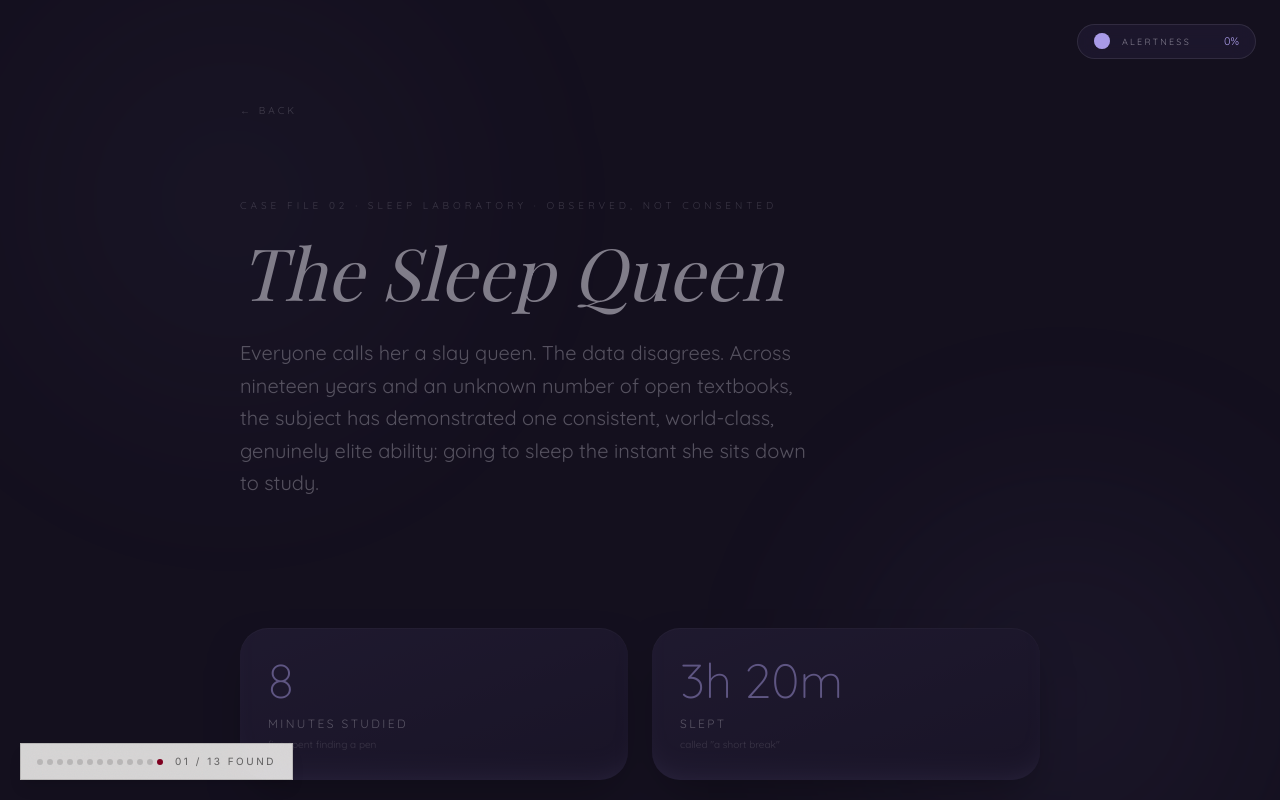
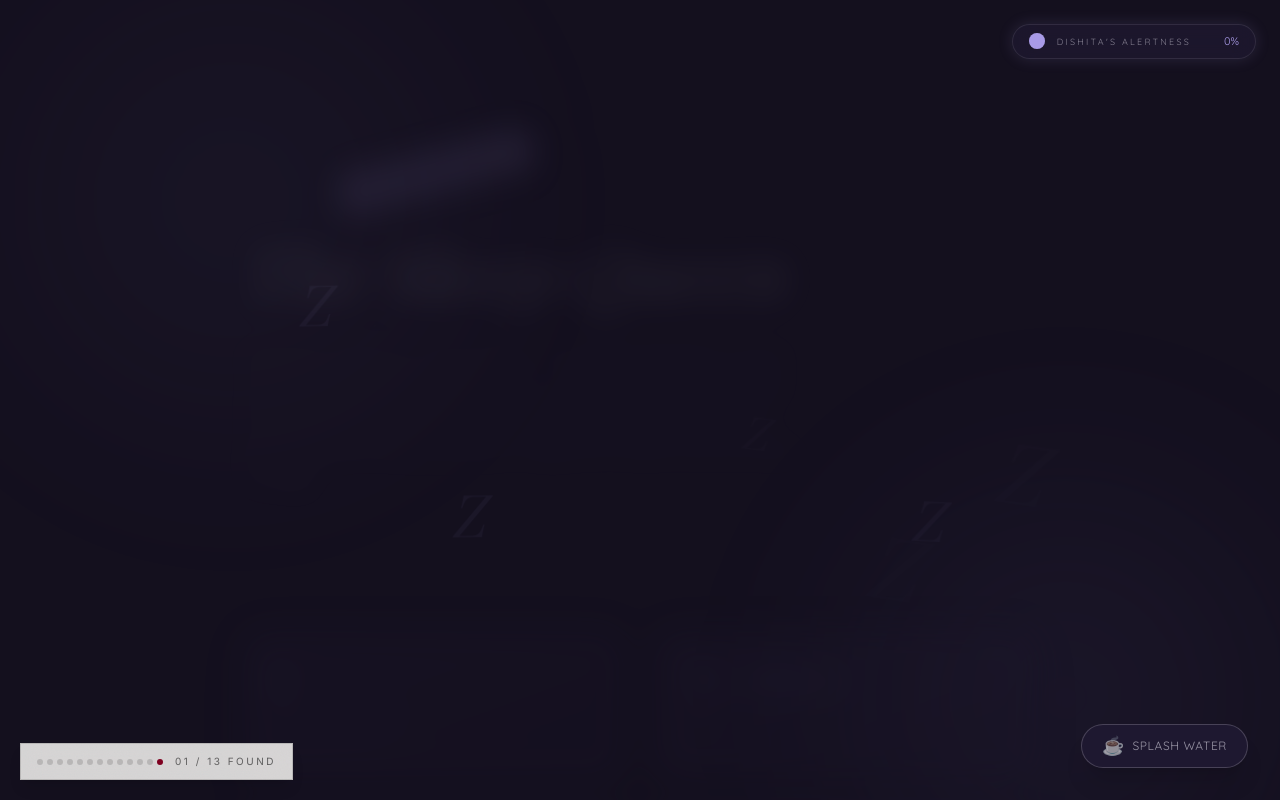
Before and after one commit to Shashwat-Gupta57/Dish-Bday, a React (Vite) app: page /sleep in a window 1280 px wide. Shown: the top 800 px of the page. Built offline with nearby package versions, Linux system fonts and the light colour scheme; a web font is replaced by a local one.

Commit message:
Sleepiness- styling upgrades a lot!

```diff
--- a/src/components/sleep/AuntyCard.tsx
+++ b/src/components/sleep/AuntyCard.tsx
@@ -13,11 +13,13 @@ export default function AuntyCard() {
 
   return (
     <div className="w-full max-w-md mx-auto">
-      <button
+      <motion.button
         onClick={() => setFlipped((f) => !f)}
         aria-label={flipped ? 'Show the front of the card' : 'Show the back of the card'}
-        className="w-full block text-left"
+        className="w-full block text-left outline-none"
         style={{ perspective: '1400px' }}
+        whileHover={{ scale: 1.02 }}
+        whileTap={{ scale: 0.95, rotate: [-2, 2, -2, 2, 0], transition: { duration: 0.4 } }}
       >
         <motion.div
           animate={{ rotateY: flipped ? 180 : 0 }}
@@ -104,7 +106,7 @@ export default function AuntyCard() {
             </div>
           </div>
         </motion.div>
-      </button>
+      </motion.button>
     </div>
   );
 }
--- a/src/components/sleep/SnoozeAlarm.tsx
+++ b/src/components/sleep/SnoozeAlarm.tsx
@@ -84,22 +84,34 @@ export default function SnoozeAlarm() {
         </AnimatePresence>
 
         <div className="flex flex-col items-center gap-4 mt-6">
-          <button
+          <motion.button
             onClick={snooze}
-            className="font-soft text-sm tracking-[0.25em] uppercase text-night bg-lavender rounded-full px-10 py-4 shadow-lg hover:brightness-110 active:scale-[0.97] transition-all"
+            whileTap={{
+              scale: 0.9,
+              x: [-10, 10, -10, 10, 0],
+              transition: { duration: 0.4 }
+            }}
+            className="font-soft text-sm tracking-[0.25em] uppercase text-night bg-lavender rounded-full px-10 py-4 shadow-[0_0_20px_rgba(169,155,232,0.3)] hover:shadow-[0_0_35px_rgba(169,155,232,0.6)] transition-all"
           >
             Snooze
-          </button>
+          </motion.button>
 
           {/* Always present, always just out of reach. */}
-          <button
+          <motion.button
             disabled
             aria-disabled="true"
             title="Not for you"
-            className="font-soft text-[10px] tracking-[0.3em] uppercase text-moon/15 cursor-not-allowed px-6 py-2"
+            className="font-soft text-[10px] tracking-[0.3em] uppercase text-moon/15 cursor-not-allowed px-6 py-2 relative"
+            onHoverStart={(e) => {
+              // Just a little chaotic jump
+              const dx = (Math.random() - 0.5) * 100;
+              const dy = (Math.random() - 0.5) * 40 + 20;
+              e.target.style.transform = `translate(${dx}px, ${dy}px)`;
+            }}
+            style={{ transition: 'transform 0.15s ease-out' }}
           >
             Dismiss
-          </button>
+          </motion.button>
         </div>
 
         <p className="font-soft text-[10px] tracking-[0.25em] uppercase text-moon/35 mt-8 tabular-nums">
--- a/src/index.css
+++ b/src/index.css
@@ -118,10 +118,24 @@ h1, h2, h3, h4, h5, h6, .font-serif {
   100% { opacity: 0; transform: translate(28px, -90px) scale(1.25) rotate(10deg) }
 }
 
-.animate-drift   { animation: drift 9s ease-in-out infinite }
-.animate-breathe { animation: breathe 7s ease-in-out infinite }
-.animate-zfloat  { animation: zfloat 4.5s ease-out infinite }
+@keyframes brain-spin {
+  0% { transform: rotate(0deg); }
+  100% { transform: rotate(360deg); }
+}
+
+@keyframes nod-off {
+  0%, 100% { transform: rotate(0deg) translateY(0px); }
+  45% { transform: rotate(3deg) translateY(6px); }
+  50% { transform: rotate(5deg) translateY(12px); } /* sudden drop */
+  55% { transform: rotate(-1deg) translateY(-2px); } /* jerk awake */
+}
+
+.animate-drift      { animation: drift 9s ease-in-out infinite }
+.animate-breathe    { animation: breathe 7s ease-in-out infinite }
+.animate-zfloat     { animation: zfloat 4.5s ease-out infinite }
+.animate-brain-spin { animation: brain-spin 30s linear infinite }
+.animate-nod-off    { animation: nod-off 7s ease-in-out infinite }
 
 @media (prefers-reduced-motion: reduce) {
-  .animate-drift, .animate-breathe, .animate-zfloat { animation: none }
+  .animate-drift, .animate-breathe, .animate-zfloat, .animate-brain-spin, .animate-nod-off { animation: none }
 }
--- a/src/pages/Sleep.tsx
+++ b/src/pages/Sleep.tsx
@@ -1,4 +1,4 @@
-import { useEffect, useRef } from 'react';
+import { useEffect, useRef, useState } from 'react';
 import { AnimatePresence, motion, useScroll, useTransform, useSpring } from 'motion/react';
 import { Link } from 'react-router-dom';
 import { useEggs } from '../lib/EggContext';
@@ -39,7 +39,8 @@ const STATS = [
 export default function Sleep() {
   const { find } = useEggs();
   const ref = useRef<HTMLDivElement>(null);
-  const { asleep, dozed, wake } = useIdleSleep(22000);
+  const [caffeinated, setCaffeinated] = useState(false);
+  const { asleep, dozed, wake } = useIdleSleep(12000, !caffeinated);
 
   useEffect(() => {
     find('sleepfile');
@@ -54,6 +55,8 @@ export default function Sleep() {
   const moonFill = useTransform(alertness, [0, 100], ['100%', '0%']);
   // The page itself gets progressively hazier towards the bottom.
   const haze = useTransform(smooth, [0, 0.6, 1], [0, 0.15, 0.5]);
+  const pageBlur = useTransform(smooth, [0.75, 1], ['blur(0px)', 'blur(16px)']);
+  const contentOpacity = useTransform(smooth, [0.85, 1], [1, 0.2]);
 
   return (
     <div ref={ref} className="relative min-h-screen bg-night text-moon overflow-hidden">
@@ -70,38 +73,71 @@ export default function Sleep() {
             animationDelay: '3s',
           }}
         />
+        {/* Floating Zzs in the background always */}
+        {[...Array(6)].map((_, i) => (
+          <span
+            key={i}
+            className="absolute font-serif italic text-lavender/10 animate-zfloat"
+            style={{
+              fontSize: `${Math.random() * 3 + 2}rem`,
+              left: `${15 + Math.random() * 70}%`,
+              top: `${20 + Math.random() * 60}%`,
+              animationDelay: `${Math.random() * 5}s`,
+              animationDuration: `${Math.random() * 4 + 6}s`,
+            }}
+          >
+            Z
+          </span>
+        ))}
       </div>
 
       {/* Drowsiness wash — thickens as she scrolls */}
       <motion.div
         aria-hidden="true"
         className="pointer-events-none fixed inset-0 z-30 bg-night"
-        style={{ opacity: haze }}
+        style={{ opacity: caffeinated ? 0 : haze }}
       />
 
       {/* Alertness HUD */}
-      <div className="fixed top-4 right-4 md:top-6 md:right-6 z-40 flex items-center gap-3 rounded-full bg-night-deep/80 backdrop-blur-md border border-moon/10 px-4 py-2">
+      <div className="fixed top-4 right-4 md:top-6 md:right-6 z-40 flex items-center gap-3 rounded-full bg-night-deep/80 backdrop-blur-md border border-moon/10 px-4 py-2 shadow-[0_0_15px_rgba(169,155,232,0.15)]">
         <span className="relative w-4 h-4 rounded-full overflow-hidden bg-moon/20 shrink-0">
-          <motion.span className="absolute inset-x-0 bottom-0 bg-lavender" style={{ height: moonFill }} />
+          <motion.span className="absolute inset-x-0 bottom-0 bg-lavender" style={{ height: caffeinated ? '100%' : moonFill }} />
         </span>
         <span className="font-soft text-[9px] tracking-[0.25em] uppercase text-moon/50">
-          Alertness
+          Dishita's Alertness
         </span>
         <motion.span className="font-soft text-[11px] tabular-nums text-lavender w-9 text-right">
-          {alertnessText}
+          {caffeinated ? '100%' : alertnessText}
         </motion.span>
       </div>
 
-      <div className="relative z-20 px-6 md:px-12 py-16 md:py-24 max-w-4xl mx-auto">
+      <motion.div
+        className="relative z-20 px-6 md:px-12 py-16 md:py-24 max-w-4xl mx-auto"
+        style={{
+          filter: caffeinated ? 'none' : pageBlur,
+          opacity: caffeinated ? 1 : contentOpacity
+        }}
+      >
         <BackLink className="inline-flex items-center gap-2 font-soft text-[10px] tracking-[0.3em] uppercase text-moon/40 hover:text-lavender transition-colors mb-20">
           &larr; Back
         </BackLink>
 
-        <header className="mb-24 md:mb-32">
+        <header className="mb-24 md:mb-32 relative">
+          <motion.div
+            initial={{ rotate: -10, scale: 0 }}
+            animate={{ rotate: -15, scale: 1 }}
+            transition={{ type: 'spring', delay: 0.5, bounce: 0.6 }}
+            className="absolute -top-12 left-10 md:left-24 z-10 bg-lavender text-night px-4 py-2 rounded-xl shadow-lg border border-lavender-light max-w-[200px]"
+          >
+            <p className="font-soft text-[10px] leading-tight font-medium">
+              kitna bhi baddie ban jao, rahogi to baby face+aunty vibes wali hi😝
+            </p>
+          </motion.div>
+
           <p className="font-soft text-[10px] tracking-[0.4em] uppercase text-moon/35 mb-6">
             Case File 02 &middot; Sleep Laboratory &middot; Observed, not consented
           </p>
-          <h1 className="font-serif text-5xl md:text-7xl leading-[0.95] italic mb-8">
+          <h1 className="font-serif text-5xl md:text-7xl leading-[0.95] italic mb-8 inline-block animate-nod-off origin-bottom-left">
             The Sleep Queen
           </h1>
           <p className="font-soft text-lg md:text-xl leading-relaxed text-moon/60 max-w-xl">
@@ -113,8 +149,17 @@ export default function Sleep() {
         </header>
 
         <section className="grid grid-cols-2 gap-4 md:gap-6 mb-24 md:mb-32">
-          {STATS.map((s) => (
-            <div key={s.l} className="clay p-5 md:p-7">
+          {STATS.map((s, i) => (
+            <motion.div
+              key={s.l}
+              className="clay p-5 md:p-7 relative overflow-hidden"
+              whileHover={{ scale: 0.96, rotate: i % 2 === 0 ? 2 : -2, transition: { type: 'spring', stiffness: 300, damping: 12 } }}
+            >
+              {i === 1 && (
+                <div className="absolute top-4 right-4 md:top-6 md:right-6 text-moon/30 animate-brain-spin" title="Processing...">
+                  ⚙️
+                </div>
+              )}
               <p className="font-soft text-3xl md:text-5xl font-light text-lavender leading-none tabular-nums">
                 {s.v}
               </p>
@@ -122,7 +167,7 @@ export default function Sleep() {
                 {s.l}
               </p>
               <p className="font-soft text-[10px] text-moon/30 mt-1.5 leading-snug">{s.s}</p>
-            </div>
+            </motion.div>
           ))}
         </section>
 
@@ -192,7 +237,7 @@ export default function Sleep() {
           </p>
         </section>
 
-        <footer className="flex flex-wrap gap-x-8 gap-y-3 font-soft text-[10px] uppercase tracking-[0.3em] text-moon/35">
+        <footer className="flex flex-wrap gap-x-8 gap-y-3 font-soft text-[10px] uppercase tracking-[0.3em] text-moon/35 mt-10">
           <BackLink className="hover:text-lavender transition-colors">&larr; Back</BackLink>
           <Link to="/findings" className="hover:text-lavender transition-colors">
             Case file 01
@@ -201,6 +246,23 @@ export default function Sleep() {
             The issue
           </Link>
         </footer>
+      </motion.div>
+
+      {/* Escape mechanism: Caffeinate button */}
+      <div className="fixed bottom-6 right-6 md:bottom-8 md:right-8 z-50">
+        <button
+          onClick={() => setCaffeinated(!caffeinated)}
+          className={`flex items-center justify-center gap-2 px-5 py-3 rounded-full shadow-xl transition-all duration-300 ${
+            caffeinated
+              ? 'bg-lavender text-night font-bold scale-105'
+              : 'bg-night-deep border border-moon/20 text-moon/60 hover:text-moon/90 hover:border-moon/40'
+          }`}
+        >
+          <span className="text-lg leading-none">{caffeinated ? '⚡' : '☕'}</span>
+          <span className="font-soft text-xs tracking-wider uppercase">
+            {caffeinated ? 'Fully Awake' : 'Splash Water'}
+          </span>
+        </button>
       </div>
 
       {/* The page falls asleep on you. */}
@@ -233,13 +295,13 @@ export default function Sleep() {
 
             <p className="font-serif text-2xl md:text-4xl italic text-moon/80 max-w-lg leading-snug">
               {dozed > 1
-                ? 'Again. It has fallen asleep again.'
-                : 'The page waited. Then it gave up and fell asleep.'}
+                ? 'Again. The page literally cannot stay awake.'
+                : 'The page waited 12 seconds. Then it gave up and fell asleep.'}
             </p>
             <p className="font-soft text-sm text-moon/40 mt-6">
               {dozed > 2
-                ? 'At this point it is just copying you.'
-                : 'Exactly like your syllabus. Move to wake it.'}
+                ? 'At this point it is just mocking you.'
+                : 'Exactly like you do to your syllabus. Move the mouse to wake it up.'}
             </p>
           </motion.div>
         )}
```
